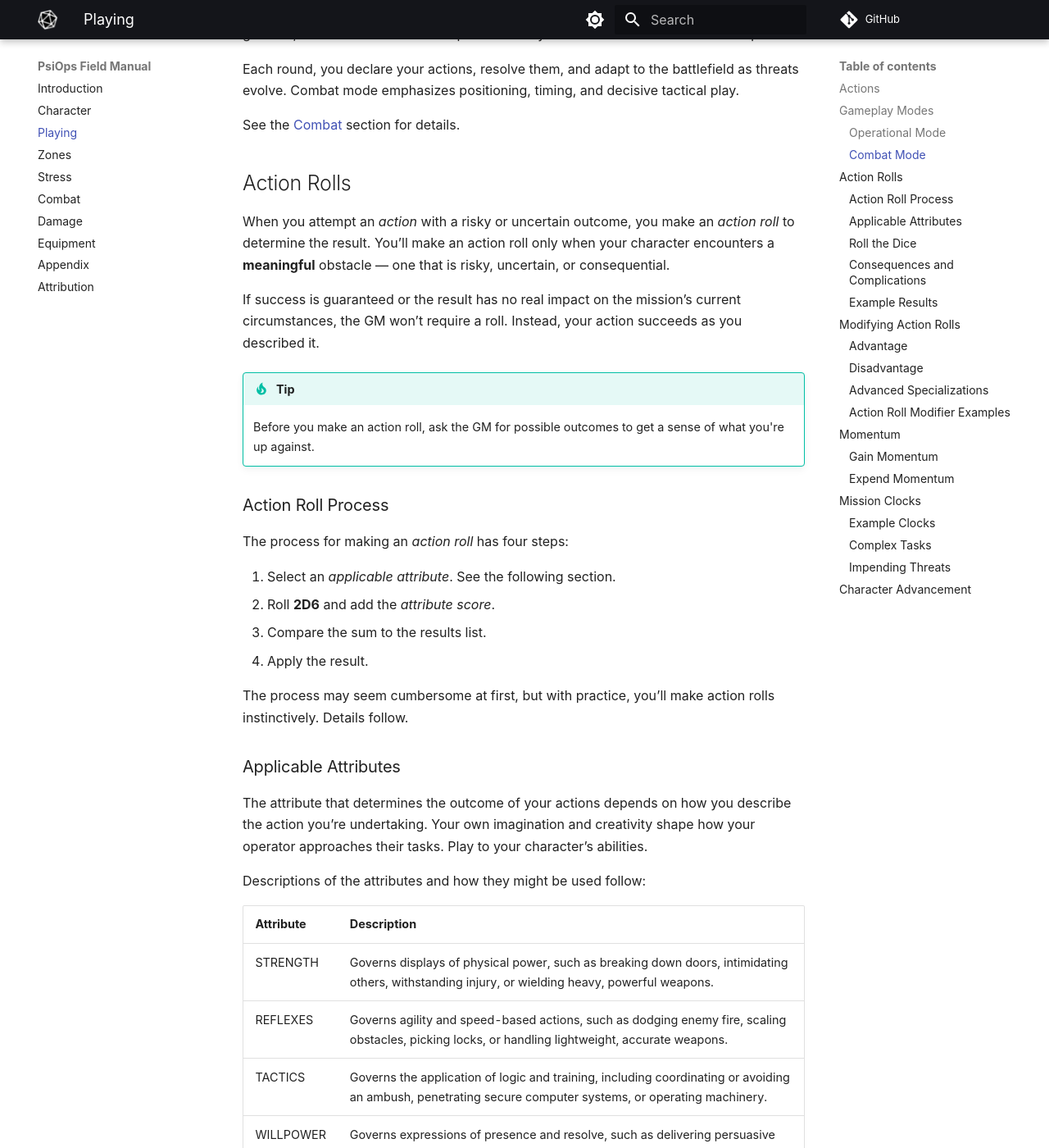
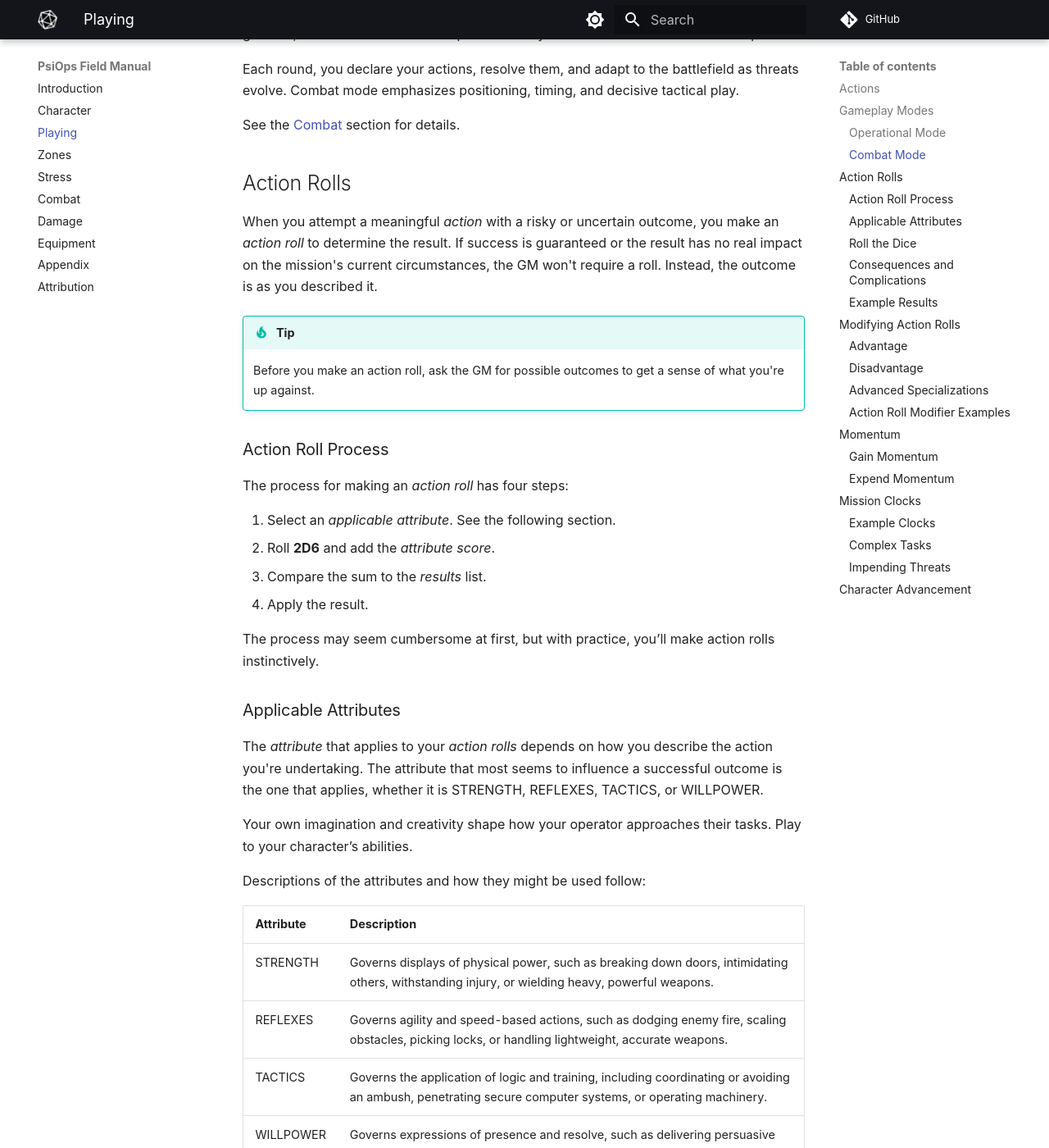
Before and after one commit to joemoose/psiops, an MkDocs documentation site: the page built from docs/playing.md, in a window 1280 px wide and 1400 px high, scrolled down 1161 px. Shown: the whole window at 82% size. Built offline with MkDocs 1.6.1 and Material for MkDocs 9.7.7, drawn with Linux system fonts in a browser that asks for light colours; plug-ins that fetch from the network failed and are left out; comment, search, counter and statistics services are not loaded.

Commit message:
Refine action roll guidelines in playing.md
Clarify the conditions for making action rolls and improve wording for better understanding.

```diff
--- a/docs/playing.md
+++ b/docs/playing.md
@@ -32,9 +32,7 @@ See the [Combat](combat.md) section for details.
 
 ## Action Rolls
 
-When you attempt an *action* with a risky or uncertain outcome, you make an *action roll* to determine the result. You’ll make an action roll only when your character encounters a **meaningful** obstacle — one that is risky, uncertain, or consequential.
-
-If success is guaranteed or the result has no real impact on the mission’s current circumstances, the GM won’t require a roll. Instead, your action succeeds as you described it.
+When you attempt a meaningful *action* with a risky or uncertain outcome, you make an *action roll* to determine the result. If success is guaranteed or the result has no real impact on the mission's current circumstances, the GM won't require a roll. Instead, the outcome is as you described it.
 
 !!! tip
 
@@ -46,14 +44,16 @@ The process for making an *action roll* has four steps:
 
 1. Select an *applicable attribute*. See the following section.
 2. Roll **2D6** and add the *attribute score*.
-3. Compare the sum to the results list.
+3. Compare the sum to the *results* list.
 4. Apply the result.
 
-The process may seem cumbersome at first, but with practice, you’ll make action rolls instinctively. Details follow.
+The process may seem cumbersome at first, but with practice, you’ll make action rolls instinctively.
 
 ### Applicable Attributes
 
-The attribute that determines the outcome of your actions depends on how you describe the action you’re undertaking. Your own imagination and creativity shape how your operator approaches their tasks. Play to your character’s abilities.
+The *attribute* that applies to your *action rolls* depends on how you describe the action you're undertaking. The attribute that most seems to influence a successful outcome is the one that applies, whether it is STRENGTH, REFLEXES, TACTICS, or WILLPOWER.
+
+Your own imagination and creativity shape how your operator approaches their tasks. Play to your character’s abilities.
 
 Descriptions of the attributes and how they might be used follow:
 
```
